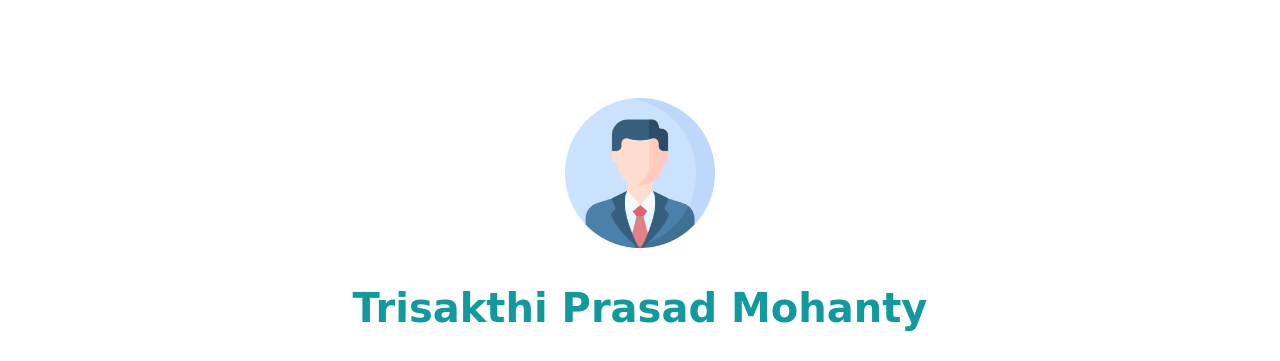
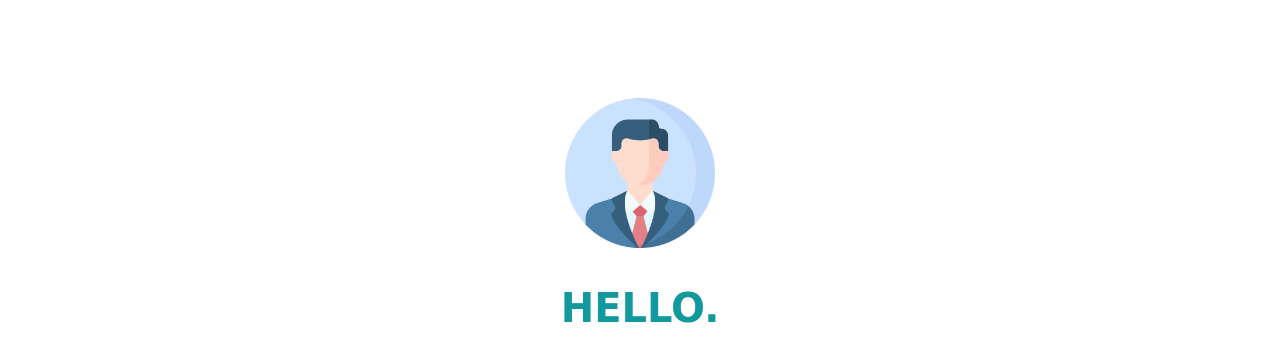
Before and after one commit to sumanmoh/cv2, a plain HTML site: page index.html in a window 1280 px wide. Shown: the part 378-739 px from the top of the page. Drawn offline with Linux system fonts and the light colour scheme; files whose address does not match are found by name; a web font is replaced by a local one.

Commit message:
Update index.html

```diff
--- a/index.html
+++ b/index.html
@@ -20,7 +20,7 @@
   <div class="middle-container">
   <div class="profile">
     <img class="photo" src="C:\Users\SUMAN\Desktop\Web development bootcamp\CSS Personal site\profile.png" alt="">
-    <h2>Trisakthi Prasad Mohanty</h2>
+    <h2>HELLO.</h2>
     <p class="intro">Lorem ipsum dolor sit amet, vitae volutpat, dui conubia, dolor urna. Non auctor, montes nulla distinctio.</p>
   </div>
   <hr>
```
